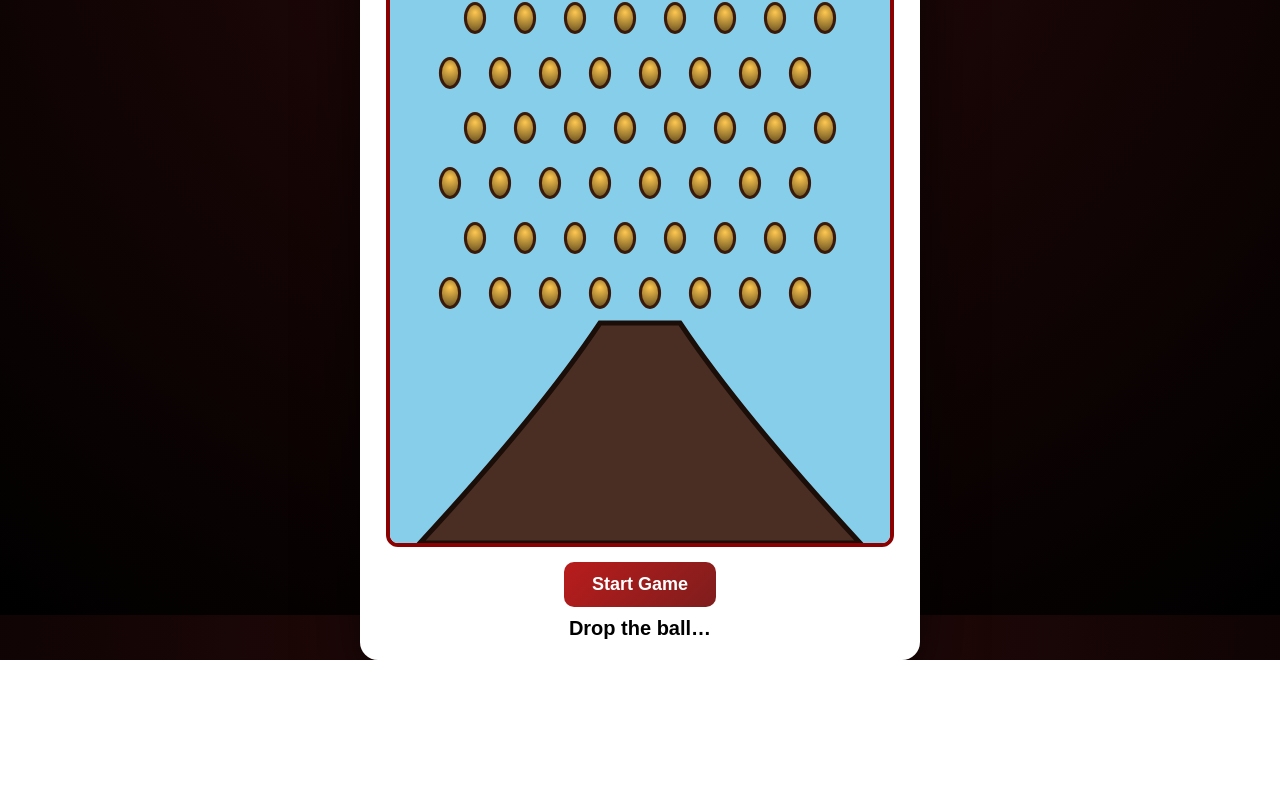
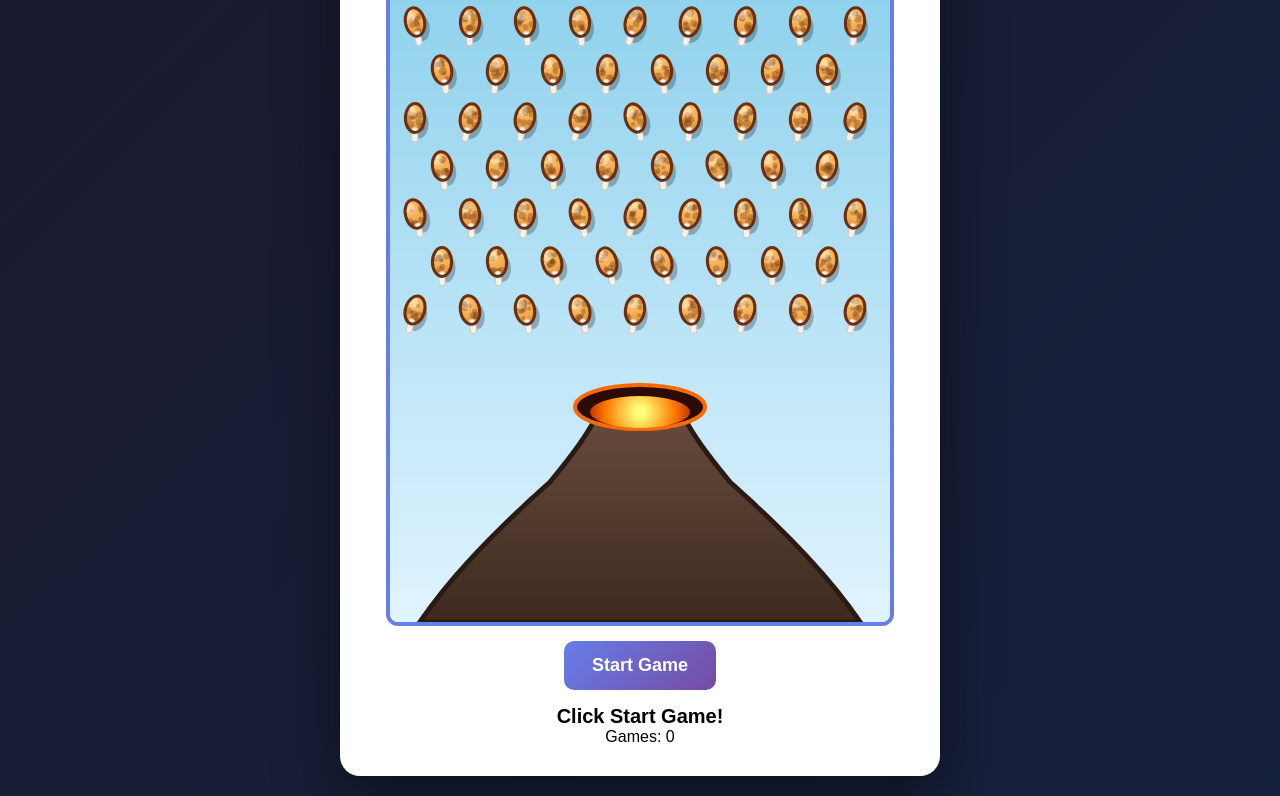
Before and after one commit to trodersark/ball-drop-game, a website: page public/index.html in a window 1280 px wide. Shown: the part 185-981 px from the top of the page. Before the commit the page ends 845 px from the top, so only its background shows below. Drawn offline with Linux system fonts and the light colour scheme; animation ran at ten frames a second.

Commit message:
Update index.html

```diff
--- a/public/index.html
+++ b/public/index.html
@@ -1,262 +1,308 @@
 <!DOCTYPE html>
 <html lang="en">
 <head>
-<meta charset="UTF-8">
-<title>Ball Drop Game – Inferno Mode</title>
-<meta name="viewport" content="width=device-width, initial-scale=1.0">
+<meta charset="UTF-8" />
+<meta name="viewport" content="width=device-width, initial-scale=1.0"/>
+<title>Ball Drop Game</title>
 <style>
 *{margin:0;padding:0;box-sizing:border-box}
 body{
-    background:radial-gradient(circle at top,#2a0a0a,#000);
+    font-family:Arial,sans-serif;
+    background:linear-gradient(135deg,#1a1a2e,#16213e);
+    min-height:100vh;
     display:flex;
     justify-content:center;
     align-items:center;
-    height:100vh;
-    font-family:Arial,sans-serif;
+    padding:20px
 }
 .container{
     background:#fff;
-    padding:20px;
-    border-radius:18px;
-    box-shadow:0 20px 60px rgba(0,0,0,.6);
-    width:560px;
+    border-radius:20px;
+    padding:30px;
+    box-shadow:0 20px 60px rgba(0,0,0,.5);
+    max-width:600px;
+    width:100%
 }
-h1{text-align:center;margin-bottom:10px}
+h1{text-align:center;color:#667eea;margin-bottom:15px}
 canvas{
     display:block;
-    margin:auto;
-    border:4px solid #8b0000;
+    margin:0 auto;
+    border:4px solid #667eea;
     border-radius:12px;
+    cursor:pointer
 }
+.controls{text-align:center;margin-top:15px}
 button{
-    display:block;
-    margin:15px auto 0;
-    padding:12px 28px;
+    background:linear-gradient(135deg,#667eea,#764ba2);
+    color:#fff;
+    border:none;
+    padding:14px 28px;
     font-size:18px;
-    border:none;
     border-radius:10px;
-    background:linear-gradient(135deg,#b91c1c,#7f1d1d);
-    color:#fff;
-    font-weight:bold;
     cursor:pointer;
+    font-weight:bold
 }
-button:disabled{opacity:.5}
-.status{text-align:center;font-size:20px;margin-top:10px;font-weight:bold}
+button:disabled{background:#aaa}
+.info{text-align:center;margin-top:15px}
+.status{font-size:20px;font-weight:bold}
 </style>
 </head>
 <body>
 
 <div class="container">
-<h1>🍗 Ball Drop – Inferno 🌋</h1>
+<h1>🍗 Ball Drop Game 🍗</h1>
 <canvas id="gameCanvas" width="500" height="700"></canvas>
-<button id="startBtn">Start Game</button>
-<div class="status" id="status">Drop the ball…</div>
+<div class="controls">
+<button id="startButton">Start Game</button>
+</div>
+<div class="info">
+<p class="status" id="status">Click Start Game!</p>
+<p>Games: <span id="gamesPlayed">0</span></p>
+</div>
 </div>
 
 <script>
-/* ================= SETUP ================= */
-const canvas = document.getElementById("gameCanvas");
-const ctx = canvas.getContext("2d");
-const statusText = document.getElementById("status");
-const startBtn = document.getElementById("startBtn");
+const canvas=document.getElementById("gameCanvas");
+const ctx=canvas.getContext("2d");
+const startButton=document.getElementById("startButton");
+const statusText=document.getElementById("status");
+const gamesPlayedSpan=document.getElementById("gamesPlayed");
 
-const VOLCANO_X = canvas.width/2;
-const VOLCANO_Y = canvas.height-180;
+let ball=null,gameActive=false,gameOver=false,playerWon=false;
+let gamesPlayed=0,fireIntensity=1;
+let frameCount=0;
 
-let gameActive=false;
-let ball=null;
-let inferno=false;
-let shake=0;
+const BALL_RADIUS=12,GRAVITY=.35;
+const VOLCANO_X=canvas.width/2;
+const VOLCANO_Y=canvas.height-180;
+const PEG_RADIUS=12,PEG_ROWS=7,PEG_COLS=9;
+const pegs=[];
+let fireParticles=[],smokeParticles=[],waterParticles=[],steamParticles=[];
 
-/* ================= AUDIO ================= */
-const audioCtx = new (window.AudioContext||window.webkitAudioContext)();
-
-function playBoom(freq,dur){
-    const o=audioCtx.createOscillator();
-    const g=audioCtx.createGain();
-    o.connect(g).connect(audioCtx.destination);
-    o.type="sawtooth";
-    o.frequency.value=freq;
-    g.gain.setValueAtTime(0.6,audioCtx.currentTime);
-    g.gain.exponentialRampToValueAtTime(0.001,audioCtx.currentTime+dur);
-    o.start();
-    o.stop(audioCtx.currentTime+dur);
+/* ================= PEGS ================= */
+function createPegs(){
+    const startY=100,spY=48,spX=55;
+    for(let r=0;r<PEG_ROWS;r++){
+        const cols=r%2===0?PEG_COLS:PEG_COLS-1;
+        const off=r%2===0?25:52;
+        for(let c=0;c<cols;c++){
+            pegs.push({
+                x:off+c*spX,
+                y:startY+r*spY,
+                radius:PEG_RADIUS,
+                rotation:(Math.random()-.5)*.6,
+                lastHit:0
+            });
         }
-
-function playFire(){
-    const buffer = audioCtx.createBuffer(1, audioCtx.sampleRate * 2, audioCtx.sampleRate);
-    const data = buffer.getChannelData(0);
-    for(let i=0;i<data.length;i++) data[i]=(Math.random()*2-1)*0.4;
-    const src = audioCtx.createBufferSource();
-    const g = audioCtx.createGain();
-    src.buffer=buffer;
-    src.loop=true;
-    g.gain.value=0.25;
-    src.connect(g).connect(audioCtx.destination);
-    src.start();
-    return src;
     }
+}
+createPegs();
 
 /* ================= BALL ================= */
 class Ball{
 constructor(){
     this.x=canvas.width/2;
-        this.y=60;
+    this.y=50;
+    this.vx=4;
     this.vy=0;
-        this.r=12;
+    this.radius=BALL_RADIUS;
     this.dropped=false;
+    this.sprayingWater=false;
 }
-    drop(){
-        this.dropped=true;
-        playBoom(300,.1);
+drop(){this.dropped=true}
+update(){
+    if(!this.dropped){
+        this.x+=this.vx;
+        if(this.x<this.radius||this.x>canvas.width-this.radius) this.vx*=-1;
+        return;
     }
-    update(){
-        if(!this.dropped) return;
-        this.vy+=0.35;
+    this.vy+=GRAVITY;
+    this.x+=this.vx;
     this.y+=this.vy;
-        if(this.y>VOLCANO_Y && !inferno){
-            inferno=true;
-            shake=40;
-            statusText.textContent="🔥 INFERNO 🔥";
-            playBoom(60,1);
-            fireSound=playFire();
-            burnWings();
+
+    for(let p of pegs){
+        const dx=this.x-p.x,dy=this.y-p.y;
+        const d=Math.hypot(dx,dy);
+        if(d<this.radius+p.radius && frameCount-p.lastHit>10){
+            p.lastHit=frameCount;
+            const a=Math.atan2(dy,dx);
+            this.vx=Math.cos(a)*3;
+            this.vy=Math.sin(a)*3;
+        }
+    }
+
+    if(this.y>VOLCANO_Y){
+        if(Math.abs(this.x-VOLCANO_X)<45){
+            playerWon=true;
+            this.sprayingWater=true;
+            statusText.textContent="💧 Splash! Fire Out!";
+            statusText.style.color="#3b82f6";
+        }else{
+            statusText.textContent="🔥 Burned! Try again!";
+            statusText.style.color="#dc3545";
+        }
+        gameActive=false;
+        startButton.disabled=false;
     }
 }
 draw(){
     ctx.beginPath();
-        ctx.arc(this.x,this.y,this.r,0,Math.PI*2);
-        ctx.fillStyle="#dc2626";
+    ctx.arc(this.x,this.y,this.radius,0,Math.PI*2);
+    ctx.fillStyle=this.sprayingWater?"#3b82f6":"#e63946";
     ctx.fill();
+    ctx.lineWidth=2;
     ctx.strokeStyle="#000";
     ctx.stroke();
 }
 }
 
-/* ================= PEGS (WINGS) ================= */
-const pegs=[];
-for(let r=0;r<7;r++){
-    for(let c=0;c<8;c++){
-        pegs.push({
-            x:60+c*50+(r%2?25:0),
-            y:120+r*55,
-            r:12,
-            vy:0,
-            burning:false,
-            char:0
-        });
-    }
-}
+/* ================= CHICKEN DRUMETTE ================= */
+function drawChickenDrumette(x,y,r,rot){
+ctx.save();
+ctx.translate(x,y);
+ctx.rotate(rot);
+const w=r*1.6,h=r*2.4;
 
-function burnWings(){
-    pegs.forEach(p=>{
-        p.burning=true;
-        p.vy=Math.random()*4+2;
-    });
-}
+/* shadow */
+ctx.fillStyle="rgba(0,0,0,.25)";
+ctx.beginPath();
+ctx.ellipse(4,6,w/2,h/2,0,0,Math.PI*2);
+ctx.fill();
 
-/* ================= DRAW WING ================= */
-function drawWing(p){
-    ctx.save();
-    ctx.translate(p.x,p.y);
-
-    const w=p.r*1.6,h=p.r*2.4;
-    const burn=Math.min(p.char,1);
-
-    const g=ctx.createRadialGradient(0,-h*.2,0,0,0,h);
-    g.addColorStop(0,`rgb(${255-150*burn},${200-150*burn},${80-80*burn})`);
-    g.addColorStop(1,`rgb(${120*burn},${60*burn},${30*burn})`);
-
+/* meat */
 ctx.beginPath();
 ctx.ellipse(0,0,w/2,h/2,0,0,Math.PI*2);
+const g=ctx.createRadialGradient(-w*.2,-h*.3,0,0,0,h);
+g.addColorStop(0,"#ffcc7a");
+g.addColorStop(.4,"#f1a94d");
+g.addColorStop(.7,"#d07a2d");
+g.addColorStop(1,"#8b4513");
 ctx.fillStyle=g;
 ctx.fill();
 
-    ctx.strokeStyle="#3a1a0a";
+/* crispy bumps */
+ctx.fillStyle="rgba(120,60,20,.35)";
+for(let i=0;i<8;i++){
+    ctx.beginPath();
+    ctx.arc((Math.random()-.5)*w*.7,(Math.random()-.5)*h*.7,2+Math.random()*2,0,Math.PI*2);
+    ctx.fill();
+}
+
+/* highlight */
+ctx.fillStyle="rgba(255,255,255,.35)";
+ctx.beginPath();
+ctx.ellipse(-w*.2,-h*.25,w*.25,h*.2,-.4,0,Math.PI*2);
+ctx.fill();
+
+/* bone */
+ctx.fillStyle="#f7f3eb";
+ctx.beginPath();
+ctx.roundRect(-r*.25,h/2-5,r*.5,r*1.2,6);
+ctx.fill();
+ctx.strokeStyle="#d6c9b8";
+ctx.stroke();
+
+/* outline */
+ctx.beginPath();
+ctx.ellipse(0,0,w/2,h/2,0,0,Math.PI*2);
 ctx.lineWidth=3;
+ctx.strokeStyle="#6b2f10";
 ctx.stroke();
 ctx.restore();
 }
 
-/* ================= VOLCANO ================= */
+function drawPegs(){
+    pegs.forEach(p=>drawChickenDrumette(p.x,p.y,p.radius,p.rotation));
+}
+
+/* ================= CARTOON VOLCANO ================= */
 function drawVolcano(){
+const vx=VOLCANO_X,vy=VOLCANO_Y;
 ctx.save();
+
+/* body */
 ctx.beginPath();
-    ctx.moveTo(VOLCANO_X-220,canvas.height);
-    ctx.quadraticCurveTo(VOLCANO_X-100,VOLCANO_Y+50,VOLCANO_X-40,VOLCANO_Y-40);
-    ctx.lineTo(VOLCANO_X+40,VOLCANO_Y-40);
-    ctx.quadraticCurveTo(VOLCANO_X+100,VOLCANO_Y+50,VOLCANO_X+220,canvas.height);
+ctx.moveTo(vx-220,canvas.height);
+ctx.quadraticCurveTo(vx-180,vy+120,vx-90,vy+40);
+ctx.quadraticCurveTo(vx-40,vy-20,vx-40,vy-40);
+ctx.lineTo(vx+40,vy-40);
+ctx.quadraticCurveTo(vx+40,vy-20,vx+90,vy+40);
+ctx.quadraticCurveTo(vx+180,vy+120,vx+220,canvas.height);
 ctx.closePath();
-    ctx.fillStyle="#4b2e23";
+
+const g=ctx.createLinearGradient(vx,vy-50,vx,canvas.height);
+g.addColorStop(0,"#6b4e3d");
+g.addColorStop(1,"#3d2a20");
+ctx.fillStyle=g;
 ctx.fill();
-    ctx.strokeStyle="#1b0d07";
 ctx.lineWidth=5;
+ctx.strokeStyle="#2a1a14";
 ctx.stroke();
 
-    if(inferno){
+/* crater */
 ctx.beginPath();
-        ctx.rect(0,0,canvas.width,canvas.height);
-        ctx.fillStyle="rgba(255,80,0,0.35)";
+ctx.ellipse(vx,vy-35,65,22,0,0,Math.PI*2);
+ctx.fillStyle="#2b0b05";
+ctx.fill();
+ctx.strokeStyle="#ff6a00";
+ctx.lineWidth=4;
+ctx.stroke();
+
+/* lava */
+if(fireIntensity>0){
+ctx.beginPath();
+ctx.ellipse(vx,vy-30,50,16,0,0,Math.PI*2);
+const lg=ctx.createRadialGradient(vx,vy-30,5,vx,vy-30,55);
+lg.addColorStop(0,`rgba(255,255,120,${fireIntensity})`);
+lg.addColorStop(.6,`rgba(255,120,0,${fireIntensity})`);
+lg.addColorStop(1,`rgba(180,30,0,${fireIntensity})`);
+ctx.fillStyle=lg;
 ctx.fill();
 }
 ctx.restore();
 }
 
-/* ================= LOOP ================= */
-let fireSound=null;
-
-function loop(){
-    ctx.save();
-    if(shake>0){
-        ctx.translate(
-            (Math.random()-.5)*shake,
-            (Math.random()-.5)*shake
-        );
-        shake*=0.9;
+/* ================= BACKGROUND ================= */
+function drawBackground(){
+const g=ctx.createLinearGradient(0,0,0,canvas.height);
+g.addColorStop(0,"#87ceeb");
+g.addColorStop(1,"#e0f4ff");
+ctx.fillStyle=g;
+ctx.fillRect(0,0,canvas.width,canvas.height);
 }
 
+/* ================= LOOP ================= */
+function gameLoop(){
+frameCount++;
 ctx.clearRect(0,0,canvas.width,canvas.height);
-    ctx.fillStyle="#87ceeb";
-    ctx.fillRect(0,0,canvas.width,canvas.height);
-
+drawBackground();
 drawVolcano();
-
-    pegs.forEach(p=>{
-        if(p.burning){
-            p.char+=0.02;
-            p.y+=p.vy;
-        }
-        drawWing(p);
-    });
-
+drawPegs();
 if(ball){
-        ball.update();
+    if(gameActive) ball.update();
     ball.draw();
 }
-
-    ctx.restore();
-    requestAnimationFrame(loop);
+requestAnimationFrame(gameLoop);
 }
 
 /* ================= EVENTS ================= */
-startBtn.onclick=()=>{
-    inferno=false;
-    pegs.forEach(p=>{
-        p.y=p.y;
-        p.burning=false;
-        p.char=0;
-    });
+startButton.onclick=()=>{
+    gamesPlayed++;
+    gamesPlayedSpan.textContent=gamesPlayed;
+    fireIntensity=1;
+    playerWon=false;
     ball=new Ball();
     gameActive=true;
-    startBtn.disabled=true;
+    startButton.disabled=true;
     statusText.textContent="Click to drop!";
+    statusText.style.color="#667eea";
 };
 
 canvas.onclick=()=>{
-    if(ball && !ball.dropped) ball.drop();
+    if(ball && !ball.dropped && gameActive) ball.drop();
 };
 
-loop();
+gameLoop();
 </script>
 </body>
 </html>
```
Lines whose indentation alone changed are shown as unchanged.
